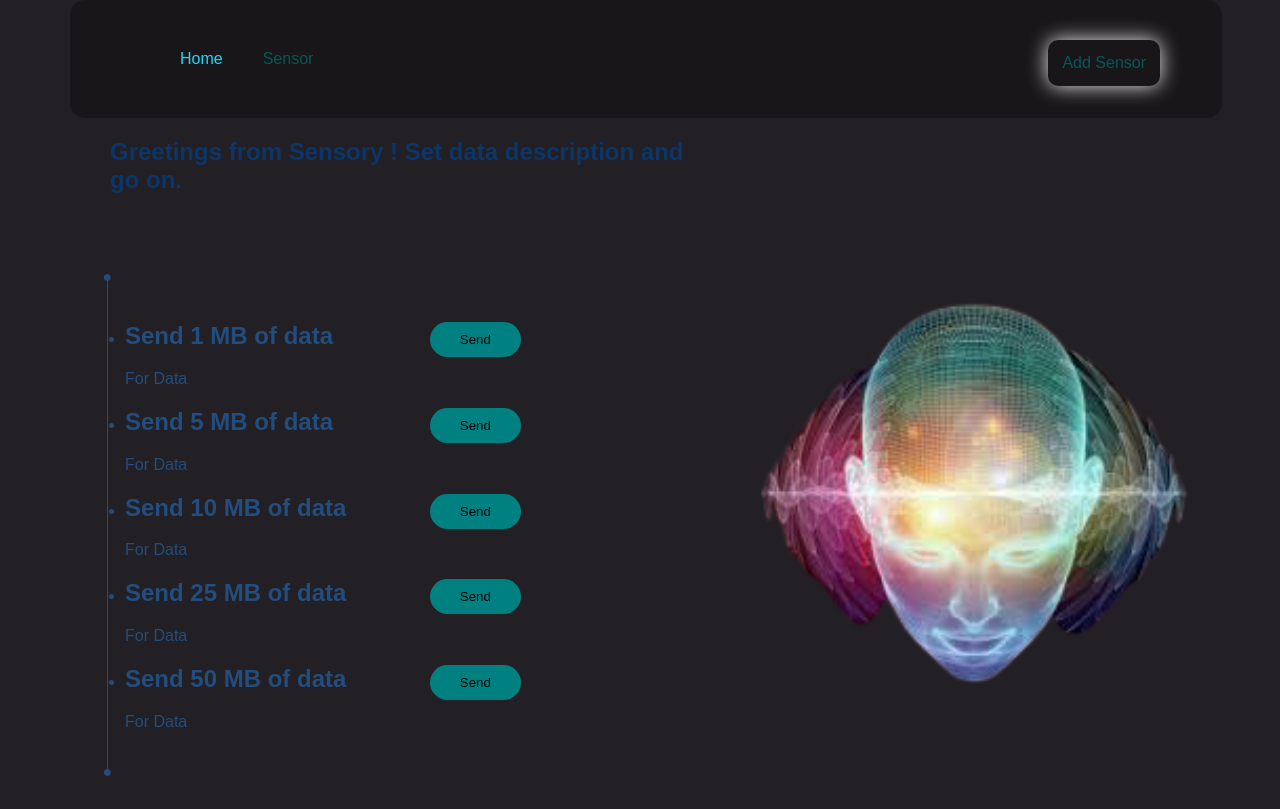
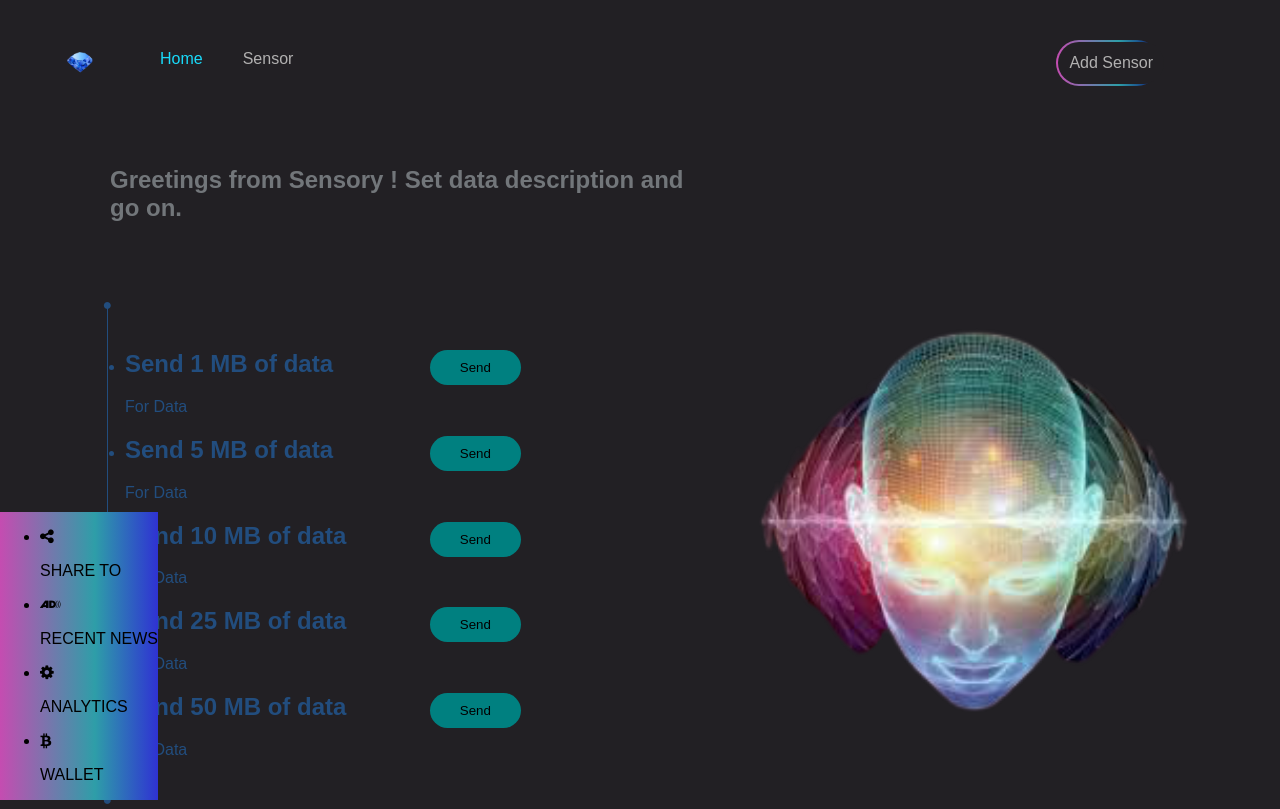
Before and after one commit to Al-ImranRony/Sensory, a plain HTML site: page index.html in a window 1280 px wide. Drawn offline with Linux system fonts and the light colour scheme; a script that the page names is missing.

Commit message:
Sensory, new look !

```diff
--- a/index.html
+++ b/index.html
@@ -4,7 +4,8 @@
 <head>
     <meta charset="UTF-8">
     <meta name="viewport" content="width=device-width, initial-scale=1.0">
-    <link rel="stylesheet" href="style.css">  <!-- ./stylesheets/css/style.css -->
+    <link rel="stylesheet" href="style.css">
+    <link rel="stylesheet" href="https://stackpath.bootstrapcdn.com/font-awesome/4.7.0/css/font-awesome.min.css">
     <title>Sensory</title>
 </head>
 
@@ -12,9 +13,10 @@
     <div class="container">
         <div class="menu">
             <ul>
+                <li class="logo"><img src="logo.png"></li>
                 <li class="active">Home</li>
                 <li>Sensor</li>
-                <li class="btn addS"><span>Add Sensor</span></li>
+                <li class="btn"><span>Add Sensor</span></li>
             </ul>
         </div>
         <div class="content">
@@ -34,6 +36,15 @@
                 <img src="bit.png">
             </div>
         </div>
+        <div class="quick-links">
+            <ul>
+                <li><i class="fa fa-share-alt"></i><p>SHARE TO</p></li>
+                <li><i class="fa fa-audio-description"></i><p>RECENT NEWS</p></li>
+                <li><i class="fa fa-cog"></i><p>ANALYTICS</p></li>
+                <li><i class="fa fa-btc"></i><p>WALLET</p></li>
+            </ul>
+
+        </div>
     </div>
 </body>
 <script src="/javascripts/clientside.js"></script>
--- a/style.css
+++ b/style.css
@@ -6,21 +6,26 @@ body{
     border-radius: 10px;
 }
 .menu{
-    background-color: rgba(0, 0, 0, .3);
+    /* background-color: rgba(0, 0, 0, .3); */
     border-radius: 15px;
-    width: 90%;
-    margin-left: 70px;
+    width: 100%;
+    /* margin-left: 70px; */
 }
 .menu ul{
     top: 40px;
     left: 80px;
     display: inline-flex;
-    margin: 50px;
+    margin: 50px -5px;
+}
+.logo img{
+    width: 50px;
+    margin-top: -8px;
+    padding-right: 15px;
 }
 .menu ul li{
     list-style: none;
     margin: 0 20px;
-    color:  #065858;
+    color:  #b2b1b1;
     cursor: pointer;
 }
 .active{
@@ -32,12 +37,33 @@ body{
     position: absolute;
     flex: 1 1 auto;
     margin: 5px;
-    padding: 14px;
+    padding: 2px 2px;
     text-align: center;
     transition: 0.5s;
+    display: block;
     background-size: 100% auto;
-    box-shadow: 0 0 20px #eee;
-    border-radius: 10px;
+    box-sizing: border-box;
+    /* box-shadow: 0 0 20px #eee; */
+    border-radius: 30px;
+    background-image: linear-gradient(to right, #c54cb1 0%, #2e9ea8 60%, #090a75);
+    z-index: 1;
+}
+.btn:hover {
+	color: #fff;
+}
+.btn span{
+    align-items: center;
+	background: #222024;
+    border-radius: 30px;
+    padding: 12px 8px;
+	display: flex;
+	justify-content: center;
+	height: 100%;
+	transition: background .5s ease;
+	width: 90%;
+}
+.btn:hover span {
+	background: transparent;
 }
 
 .content{
@@ -54,7 +80,7 @@ body{
     position: absolute;
 }
 .description h2{
-    color: #0c3669;
+    color: #72767a;
 }
 .picture{
     width: 50%;
@@ -136,3 +162,9 @@ body{
     animation: active 1200ms ease 1 alternate;
     background: #5F9BE0;
   }
+.quick-links{
+    left: 0;
+    bottom: 0;
+    position: absolute;
+    background: linear-gradient(to right, #c54cb1 0%, #2e9ea8 60%, #2f32d3);;
+}
```
Also changed, not shown: logo.png (added).
